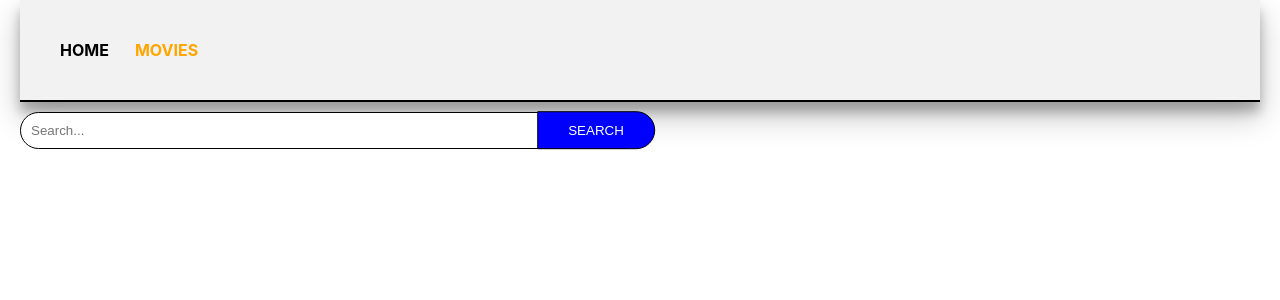
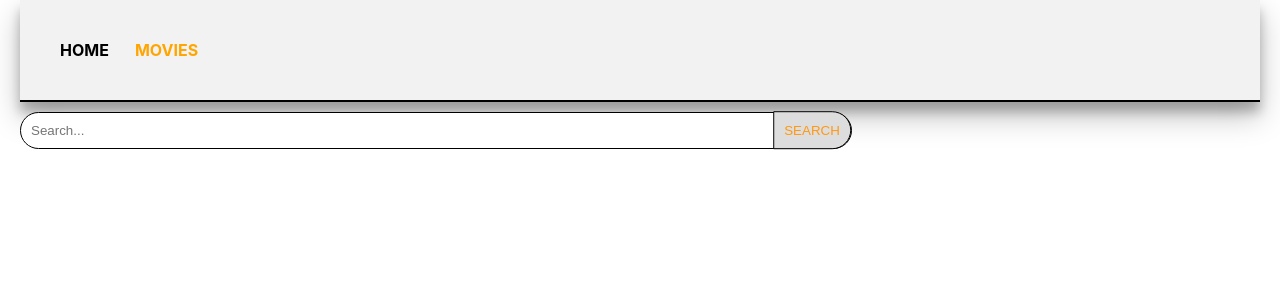
Before and after one commit to VladyslavVagin/goit-react-hw-05-movies, a React (Create React App) app: page /movies in a window 1280 px wide. Shown: the top 300 px of the page. Built offline with nearby package versions, Linux system fonts and the light colour scheme.

Commit message:
update
css for searchbar

```diff
--- a/src/components/SearchBar/SearchBar.styled.jsx
+++ b/src/components/SearchBar/SearchBar.styled.jsx
@@ -1,8 +1,7 @@
 import styled from 'styled-components';
 
 export const InputSearch = styled.input`
-  max-width: 600px;
-  width: 100%;
+  width: 90%;
   padding: 10px;
   margin-top: 10px;
   outline: none;
@@ -16,7 +15,7 @@ export const InputSearch = styled.input`
 
 export const Form = styled.form`
   position: relative;
-  max-width: 600px;
+  max-width: 900px;
   width: 100%;
 `;
 
@@ -24,11 +23,12 @@ export const ButtonSearch = styled.button`
   position: absolute;
   top: 60%;
   cursor: pointer;
-  left: 96%;
+  left: 88%;
   transform: translate(-50%, -50%);
-  padding: 10.6px 30px 10px 30px;
-  background: blue;
-  color: #ffffff;
+  padding: 10.6px 10px 10px 10px;
+  margin: 0;
+  background: #dddddd;
+  color: #ff9812;
   text-transform: uppercase;
   outline: none;
   border: 1px solid black;
@@ -37,5 +37,7 @@ export const ButtonSearch = styled.button`
   transition: all 600ms ease;
   &:hover {
     background: orange;
+    color: #dddddd;
+    font-weight: 700;
   }
 `;
--- a/src/pages/Movies/Movies.jsx
+++ b/src/pages/Movies/Movies.jsx
@@ -3,6 +3,7 @@ import { useEffect, useState } from 'react';
 import { getMovieSearch } from 'services/request-api';
 import { Notify } from 'notiflix/build/notiflix-notify-aio';
 import SearchBar from 'components/SearchBar/SearchBar';
+import { Container } from './Movies.styled';
 
 const Movies = () => {
   const [searchResult, setSearchResult] = useState([]);
@@ -42,7 +43,7 @@ const Movies = () => {
     }, [query])
 
   return (
-    <div>
+    <Container>
      {location.pathname === '/movies' && <SearchBar onSubmit={userSearchRequest}/>}
       <Outlet />
       {query && <ul>
@@ -56,7 +57,7 @@ const Movies = () => {
           );
         })}
       </ul>}
-    </div>
+    </Container>
   );
 };
 
--- /dev/null
+++ b/src/pages/Movies/Movies.styled.jsx
@@ -0,0 +1,5 @@
+import styled from "styled-components";
+
+export const Container = styled.div`
+    max-width: 100%;
+`
```
